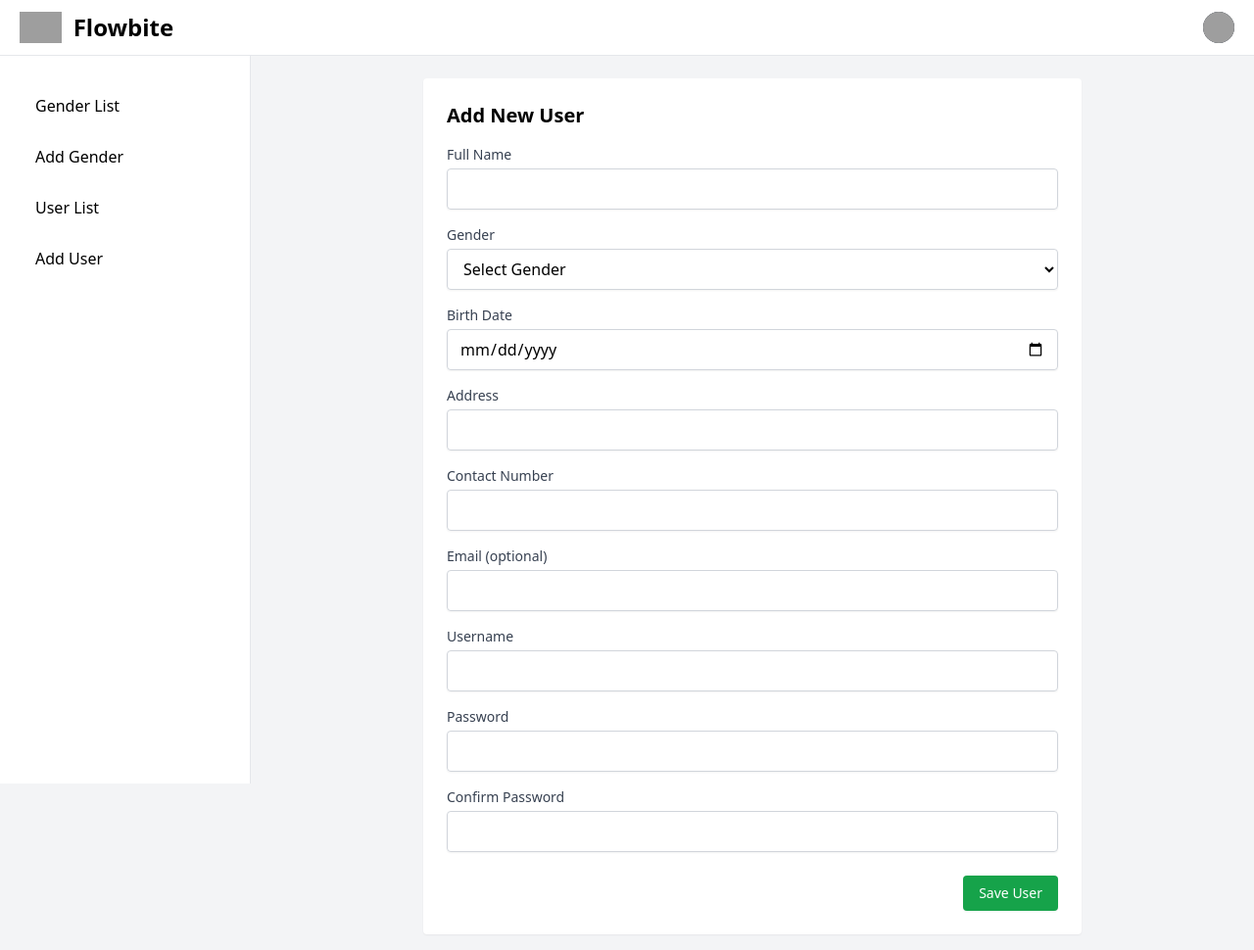
After one commit to acejokarl/groupsevensite, a Django app: page /user/add/ in a window 1280 px wide. The commit adds this page. Shown: the whole page at 98% size. Run offline with Django 4.2, Linux system fonts and the light colour scheme; data that the repository does not hold is empty; style sheets or scripts are compiled from the project's sources; some libraries are stand-ins or nearby versions; grey boxes are pictures that could not be loaded.

Commit message:
Added add user and load users features

```diff
--- a/crud/templates/include/Sidebar.html
+++ b/crud/templates/include/Sidebar.html
@@ -70,13 +70,13 @@
       </li>
 
       <li>
-        <a href="#" class="flex items-center px-3 py-2 text-black rounded-md hover:bg-gray-100 transition-colors duration-200">
+        <a href="/user/list" class="flex items-center px-3 py-2 text-black rounded-md hover:bg-gray-100 transition-colors duration-200">
           <span class="ml-2">User List</span>
         </a>
       </li>
 
       <li>
-        <a href="#" class="flex items-center px-3 py-2 text-black rounded-md hover:bg-gray-100 transition-colors duration-200">
+        <a href="/user/add" class="flex items-center px-3 py-2 text-black rounded-md hover:bg-gray-100 transition-colors duration-200">
           <span class="ml-2">Add User</span>
         </a>
       </li>
--- /dev/null
+++ b/crud/templates/user/AddUser.html
@@ -0,0 +1,91 @@
+{% extends "layout/base.html" %}
+
+{% block 'title' %}Add User{% endblock 'title' %}
+
+{% block 'content' %}
+{% include "include/Sidebar.html" %}
+{% include "include/ToastMessage.html" %}
+
+<div class="p-4 sm:ml-64 mt-16">
+  <div class="max-w-2xl mx-auto bg-white p-6 rounded shadow-sm">
+    <h2 class="text-xl font-semibold mb-4">Add New User</h2>
+    <form method="POST" action="/user/add/">
+      {% csrf_token %}
+
+      <!-- Full Name -->
+      <div class="mb-4">
+        <label for="full_name" class="block mb-1 text-sm font-medium text-gray-700">Full Name</label>
+        <input type="text" name="full_name" id="full_name"
+               class="w-full px-3 py-2 border border-gray-300 rounded shadow-sm focus:ring-blue-500 focus:border-blue-500">
+      </div>
+
+      <!-- Gender -->
+      <div class="mb-4">
+        <label for="gender" class="block mb-1 text-sm font-medium text-gray-700">Gender</label>
+        <select name="gender" id="gender"
+                class="w-full px-3 py-2 border border-gray-300 rounded shadow-sm focus:ring-blue-500 focus:border-blue-500">
+            <option value="">Select Gender</option>
+            {% for gender in genders %}
+            <option value="{{ gender.gender_id }}">{{ gender.gender }}</option>
+            {% endfor %}
+        </select>
+      </div>
+
+      <!-- Birth Date -->
+      <div class="mb-4">
+        <label for="birth_date" class="block mb-1 text-sm font-medium text-gray-700">Birth Date</label>
+        <input type="date" name="birth_date" id="birth_date"
+               class="w-full px-3 py-2 border border-gray-300 rounded shadow-sm focus:ring-blue-500 focus:border-blue-500">
+      </div>
+
+      <!-- Address -->
+      <div class="mb-4">
+        <label for="address" class="block mb-1 text-sm font-medium text-gray-700">Address</label>
+        <input type="text" name="address" id="address"
+               class="w-full px-3 py-2 border border-gray-300 rounded shadow-sm focus:ring-blue-500 focus:border-blue-500">
+      </div>
+
+      <!-- Contact Number -->
+      <div class="mb-4">
+        <label for="contact_number" class="block mb-1 text-sm font-medium text-gray-700">Contact Number</label>
+        <input type="text" name="contact_number" id="contact_number"
+               class="w-full px-3 py-2 border border-gray-300 rounded shadow-sm focus:ring-blue-500 focus:border-blue-500">
+      </div>
+
+      <!-- Email -->
+      <div class="mb-4">
+        <label for="email" class="block mb-1 text-sm font-medium text-gray-700">Email (optional)</label>
+        <input type="email" name="email" id="email"
+               class="w-full px-3 py-2 border border-gray-300 rounded shadow-sm focus:ring-blue-500 focus:border-blue-500">
+      </div>
+
+      <!-- Username -->
+      <div class="mb-4">
+        <label for="username" class="block mb-1 text-sm font-medium text-gray-700">Username</label>
+        <input type="text" name="username" id="username"
+               class="w-full px-3 py-2 border border-gray-300 rounded shadow-sm focus:ring-blue-500 focus:border-blue-500">
+      </div>
+
+      <!-- Password -->
+      <div class="mb-4">
+        <label for="password" class="block mb-1 text-sm font-medium text-gray-700">Password</label>
+        <input type="password" name="password" id="password"
+               class="w-full px-3 py-2 border border-gray-300 rounded shadow-sm focus:ring-blue-500 focus:border-blue-500">
+      </div>
+
+      <!-- Confirm Password -->
+      <div class="mb-6">
+        <label for="confirm_password" class="block mb-1 text-sm font-medium text-gray-700">Confirm Password</label>
+        <input type="password" name="confirm_password" id="confirm_password"
+               class="w-full px-3 py-2 border border-gray-300 rounded shadow-sm focus:ring-blue-500 focus:border-blue-500">
+      </div>
+      <div class="flex justify-end">
+        <button type="submit"
+                class="px-4 py-2 bg-green-600 hover:bg-green-700 text-white text-sm font-medium rounded shadow-sm">
+          Save User
+        </button>
+    </form>
+  </div>
+</div>
+
+{% endblock 'content' %}
--- a/crud/urls.py
+++ b/crud/urls.py
@@ -5,5 +5,7 @@ urlpatterns = [
     path('gender/list/', views.genders_list),
     path('gender/add/', views.add_gender),
     path('gender/edit/<int:genderId>', views.edit_gender),
-    path('gender/delete/<int:genderId>', views.delete_gender)
+    path('gender/delete/<int:genderId>', views.delete_gender),
+    path('user/list/', views.user_list),
+    path('user/add/', views.add_user)
 ]
--- a/crud/views.py
+++ b/crud/views.py
@@ -1,7 +1,8 @@
 from django.shortcuts import render, redirect
 from django.http import HttpResponse
 from django.contrib import messages
-from .models import Genders
+from .models import Genders, Users
+from django.contrib.auth.hashers import make_password
 
 # Create your views here.
 
@@ -79,3 +80,57 @@ def delete_gender(request, genderId):
 
     except Exception as e:
         return HttpResponse(f'Error occured during delete gender: {e}')
+
+def user_list(request):
+    try:
+        userObj = Users.objects.select_related('gender')
+
+        data = {
+            'users': userObj
+        }
+
+        return render(request, 'user/UsersList.html', data)
+    except Exception as e:
+        return HttpResponse(f'Error occured during load users: {e}')
+
+def add_user(request):
+    try:
+        if request.method == 'POST':
+            fullName = request.POST.get('full_name')
+            gender = request.POST.get('gender')
+            birthDate = request.POST.get('birth_date')
+            address = request.POST.get('address')
+            contactNumber = request.POST.get('contact_number')
+            email = request.POST.get('email')
+            username = request.POST.get('username')
+            password = request.POST.get('password')
+            confirmPassword = request.POST.get('confirm_password')
+
+            if password != confirmPassword:
+                messages.error(request, "Passwords do not match.")
+                return redirect('add_user')
+
+            Users.objects.create(
+                full_name=fullName,
+                gender=Genders.objects.get(pk=gender),
+                birth_date=birthDate,
+                address=address,
+                contact_number=contactNumber,
+                email=email,
+                username=username,
+                password=make_password(password)
+            ).save()
+
+            messages.success(request, 'User added successfully!')
+            return redirect('/user/add/')
+
+        else:
+            genderObj = Genders.objects.all()
+
+            data = {
+                'genders': genderObj
+            }
+
+            return render(request, 'user/AddUser.html', data)
+    except Exception as e:
+        return HttpResponse(f'Error occured during add user: {e}')
```
Also changed, not shown: crud/templates/user/UsersList.html (added, +51 -0 lines).
